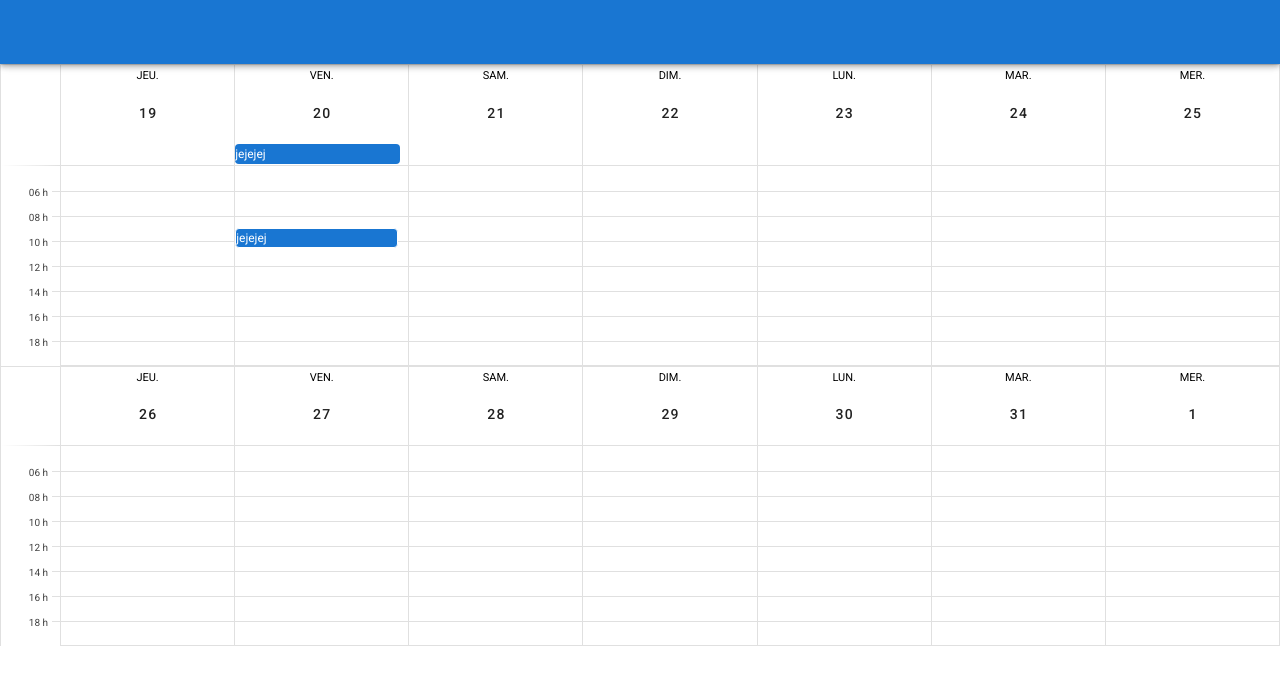
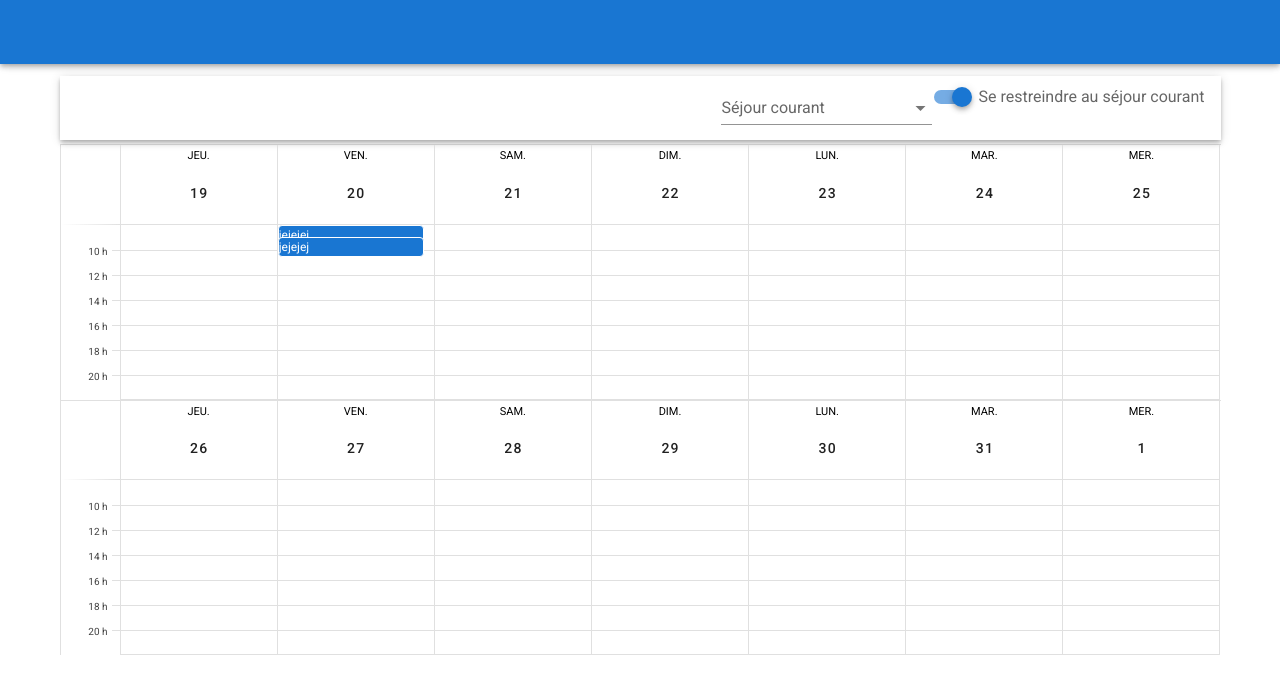
Before and after one commit to benoitkugler/intendance, a Vue app in the folder frontend/: page / in a window 1280 px wide. Shown: the top 694 px of the page. Built offline with nearby package versions, Linux system fonts and the light colour scheme.

Commit message:
WIP : controls agenda

```diff
--- a/frontend/src/App.vue
+++ b/frontend/src/App.vue
@@ -2,11 +2,12 @@
   <v-app>
     <v-app-bar app color="primary" dark> </v-app-bar>
     <v-content>
-      <calendar :start="start" :forceFirstDay="true" />
-
-      <spinner-snackbar></spinner-snackbar>
-      <error-dialog></error-dialog>
-      <success-snackbar></success-snackbar>
+      <v-container>
+        <calendar :start="start" :forceFirstDay="true" />
+        <spinner-snackbar></spinner-snackbar>
+        <error-dialog></error-dialog>
+        <success-snackbar></success-snackbar>
+      </v-container>
     </v-content>
   </v-app>
 </template>
--- a/frontend/src/components/Calendar.vue
+++ b/frontend/src/components/Calendar.vue
@@ -1,5 +1,22 @@
 <template>
   <div class="two-weeks-calendar" ref="weeks">
+    <v-toolbar class="calendar-toolbar mb-1">
+      <v-toolbar-title></v-toolbar-title>
+      <v-spacer></v-spacer>
+      <v-toolbar-items>
+        <v-select
+          :items="sejours"
+          label="Séjour courant"
+          hide-details
+          max-width="200"
+          v-model.number="currentSejour"
+        ></v-select>
+        <v-switch
+          label="Se restreindre au séjour courant"
+          v-model="showOnlyCurrent"
+        ></v-switch>
+      </v-toolbar-items>
+    </v-toolbar>
     <v-calendar
       type="week"
       locale="fr"
@@ -11,7 +28,7 @@
       :weekdays="weekdays"
       :events="[
         { name: 'jejejej', start: '2019-12-20T09:00', dataRepas: '{ id: 78 }' },
-        { name: 'jejejej', start: '2019-12-20', dataRepas: '{ id: 75 }' }
+        { name: 'jejejej', start: '2019-12-20T08:00', dataRepas: '{ id: 75 }' }
       ]"
       @click:time="registerTime"
     >
@@ -46,7 +63,7 @@
 <script lang="ts">
 import Vue from "vue";
 import Component from "vue-class-component";
-import { Repas, Sejour, Horaire } from "../logic/types";
+import { Repas, Sejour, Horaire, SejourJournees } from "../logic/types";
 import { D } from "../logic/controller";
 
 const _days = [0, 1, 2, 3, 4, 5, 6];
@@ -88,11 +105,13 @@ interface DateTime {
 
 @Component
 export default class Calendar extends Props {
-  firstInterval = 2;
-  intervalCount = 8;
-  intervalMinutes = 120;
-  intervalHeight = 25;
   private lastClickedTime: DateTime | null = null;
+  private currentSejour: number | null = null;
+  private showOnlyCurrent = true;
+  private firstInterval = 4;
+  private intervalCount = 7;
+  private intervalMinutes = 120;
+  private intervalHeight = 25;
 
   get startDate(): Date {
     return new Date(this.start);
@@ -115,6 +134,15 @@ export default class Calendar extends Props {
     return formatDate(out);
   }
 
+  get sejours() {
+    const items = Object.keys(D.agenda.sejours).map(idSejour => {
+      const sejour = D.agenda.sejours[Number(idSejour)];
+      return { value: idSejour, text: sejour.sejour.nom };
+    });
+    items.sort((a, b) => Number(a.text < b.text));
+    return items;
+  }
+
   mounted() {
     this.setupDrag();
   }
@@ -130,6 +158,7 @@ export default class Calendar extends Props {
   }
 
   private setupDrag() {
+    if (this.currentSejour == null) return; // désactivé si aucun séjour n'est sélectionné.
     const htmlEl = this.$refs.weeks as HTMLDivElement;
     htmlEl.querySelectorAll<HTMLElement>("[data-day]").forEach(item => {
       if (!item.parentElement) return;
@@ -140,7 +169,8 @@ export default class Calendar extends Props {
       item.parentElement.ondrop = e => this.onDrop(e, "journee");
     });
     htmlEl.querySelectorAll<HTMLElement>("[data-repas]").forEach(item => {
-      item.draggable = true;
+      const repas: Repas = JSON.parse(item.dataset.repas || "");
+      item.draggable = repas.id_sejour == this.currentSejour; // uniquement les repas lié au séjour courant
       item.ondragstart = e => this.onDragStart(e, "repas", item.dataset.repas);
     });
   }
@@ -220,12 +250,13 @@ export default class Calendar extends Props {
   }
 
   private onDropJournee(data: string, target: HTMLElement) {
+    if (this.currentSejour == null) return;
     const customDiv = target.querySelector("[data-day]") as HTMLElement;
     const dateFrom = new Date(data);
     if (!customDiv || !customDiv.dataset.day) return;
     const dateTo = new Date(customDiv.dataset.day);
     if (isNaN(dateFrom.getTime()) || isNaN(dateTo.getTime())) return;
-    D.switchDays(currentSejour, dateFrom, dateTo);
+    D.switchDays(this.currentSejour, dateFrom, dateTo);
   }
 }
 </script>
@@ -240,4 +271,14 @@ export default class Calendar extends Props {
 .dragover {
   height: 100%;
 }
+
+.calendar-toolbar .v-input__control {
+  margin: auto;
+}
+.calendar-toolbar .v-input__slot {
+  height: 100%;
+}
+.calendar-toolbar .v-input {
+  height: 100%;
+}
 </style>
--- a/frontend/src/logic/controller.ts
+++ b/frontend/src/logic/controller.ts
@@ -33,7 +33,13 @@ class Data {
   private idUtilisateur: number | "*" | null;
 
   constructor() {
-    this.agenda = { sejours: {} };
+    this.agenda = {
+      sejours: {
+        7: { sejour: { nom: "Tesst" } },
+        8: { sejour: { nom: "Tesdsst" } },
+        3: { sejour: { nom: "sdTesst" } }
+      }
+    };
     this.ingredients = {};
     this.recettes = {};
     this.menus = {};
```
